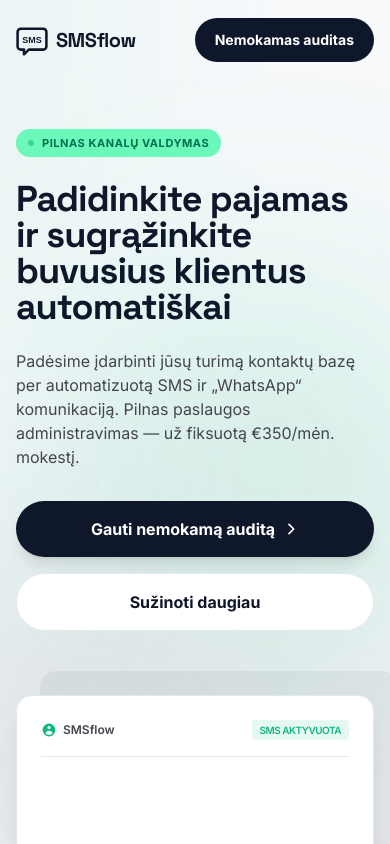
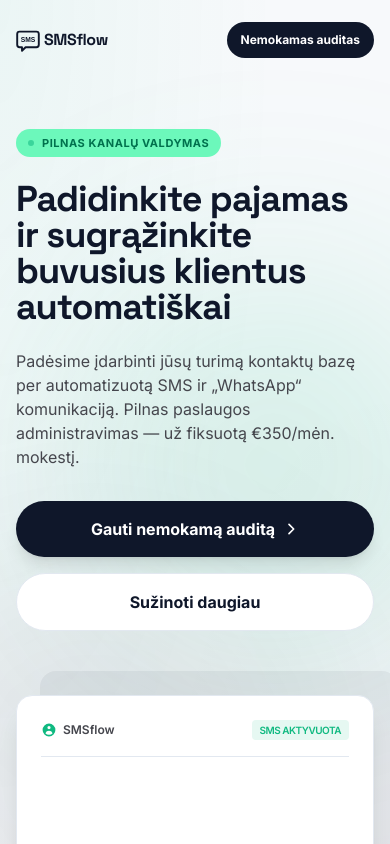
Before and after one commit to evseic/sms-retention-system, a Next.js app: page / in a window 390 px wide. Shown: the top 844 px of the page. Built offline with nearby package versions, Linux system fonts and the light colour scheme.

Commit message:
Upload src/app/page.tsx via deployment automation

```diff
--- a/src/app/page.tsx
+++ b/src/app/page.tsx
@@ -73,7 +73,7 @@ const workflowSteps = [
 const faqItems = [
   {
     question: "Per kiek laiko pamatysiu rezultatus?",
-    answer: "Pirmieji papildomi užsakymai ir sugrąžinti klientai pasirodo jau per pirmąsias 48 valandas po sistemos paleidimo. Stabilios pakartotinės pajamos iš šio kanalo nusistovi per pirmąsias 30 dienų.",
+    answer: "Pirmieji  užsakymai ir sugrąžinti klientai pasirodo jau per pirmąsias 7 Dienas po sistemos paleidimo. Stabilios pakartotinės pajamos iš šio kanalo nusistovi per pirmąsias 30 dienų.",
   },
   {
     question: "Ką tiksliai gaunu už €350/mėn. fiksuotą mokestį?",
@@ -89,7 +89,7 @@ const faqItems = [
   },
   {
     question: "Kaip skaičiuojamas papildomų žinučių (SMS/WhatsApp) siuntimo mokestis?",
-    answer: "Into €350/mėn. paslaugos kainą įeina pilnas sistemos valdymas. Pačių žinučių siuntimo išlaidos (keli centai už žinutę) yra mokamos tiesiogiai paslaugų tiekėjui pagal faktinį sunaudojimą.",
+    answer: "I €350/mėn. paslaugos kainą įeina pilnas sistemos valdymas. Pačių žinučių siuntimo išlaidos (keli centai už žinutę) yra mokamos tiesiogiai paslaugų tiekėjui pagal faktinį sunaudojimą.",
   },
 ];
 
@@ -371,15 +371,15 @@ export default function Home() {
         }`}
       >
         <div className="max-w-container-max mx-auto h-20 px-margin-mobile md:px-margin-desktop flex justify-between items-center">
-          <div className="flex items-center gap-2">
-            <svg className="w-8 h-8 text-deep-navy" viewBox="0 0 100 100" fill="none">
+          <div className="flex items-center gap-1 sm:gap-2">
+            <svg className="w-6 h-6 sm:w-8 h-8 text-deep-navy shrink-0" viewBox="0 0 100 100" fill="none">
               <path d="M15 15 h70 a10 10 0 0 1 10 10 v45 a10 10 0 0 1 -10 10 h-45 l-15 15 v-15 h-10 a10 10 0 0 1 -10 -10 v-45 a10 10 0 0 1 10 -10 z"
                     stroke="currentColor" strokeWidth="8" strokeLinejoin="round" strokeLinecap="round"/>
               <text x="50" y="52" fontFamily="sans-serif" fontWeight="900" fontSize="28" fill="currentColor" textAnchor="middle" dominantBaseline="middle">
                 SMS
               </text>
             </svg>
-            <span className="text-xl font-display font-bold text-deep-navy tracking-tight">
+            <span className="text-base sm:text-xl font-display font-bold text-deep-navy tracking-tight shrink-0">
               SMSflow
             </span>
           </div>
@@ -404,7 +404,7 @@ export default function Home() {
 
           <a
             href="#audit"
-            className="bg-deep-navy text-white px-5 py-3 rounded-full text-sm font-bold hover:scale-95 transition-transform"
+            className="bg-deep-navy text-white px-3.5 py-2.5 sm:px-5 sm:py-3 rounded-full text-xs sm:text-sm font-bold hover:scale-95 transition-transform shrink-0 whitespace-nowrap"
           >
             Nemokamas auditas
           </a>
@@ -1189,15 +1189,15 @@ export default function Home() {
       <footer className="bg-surface-container-lowest border-t border-border-subtle w-full py-12 relative z-10">
         <div className="max-w-container-max mx-auto px-margin-mobile md:px-margin-desktop flex flex-col md:flex-row justify-between items-center md:items-start gap-8">
           <div className="flex flex-col items-center md:items-start gap-4">
-            <div className="flex items-center gap-2">
-              <svg className="w-6 h-6 text-deep-navy" viewBox="0 0 100 100" fill="none">
+            <div className="flex items-center gap-1 sm:gap-2">
+              <svg className="w-5 h-5 sm:w-6 h-6 text-deep-navy shrink-0" viewBox="0 0 100 100" fill="none">
                 <path d="M15 15 h70 a10 10 0 0 1 10 10 v45 a10 10 0 0 1 -10 10 h-45 l-15 15 v-15 h-10 a10 10 0 0 1 -10 -10 v-45 a10 10 0 0 1 10 -10 z"
                       stroke="currentColor" strokeWidth="8" strokeLinejoin="round" strokeLinecap="round"/>
                 <text x="50" y="52" fontFamily="sans-serif" fontWeight="900" fontSize="28" fill="currentColor" textAnchor="middle" dominantBaseline="middle">
                   SMS
                 </text>
               </svg>
-              <span className="text-lg font-display font-bold text-deep-navy tracking-tight">
+              <span className="text-sm sm:text-lg font-display font-bold text-deep-navy tracking-tight shrink-0">
                 SMSflow
               </span>
             </div>
```
